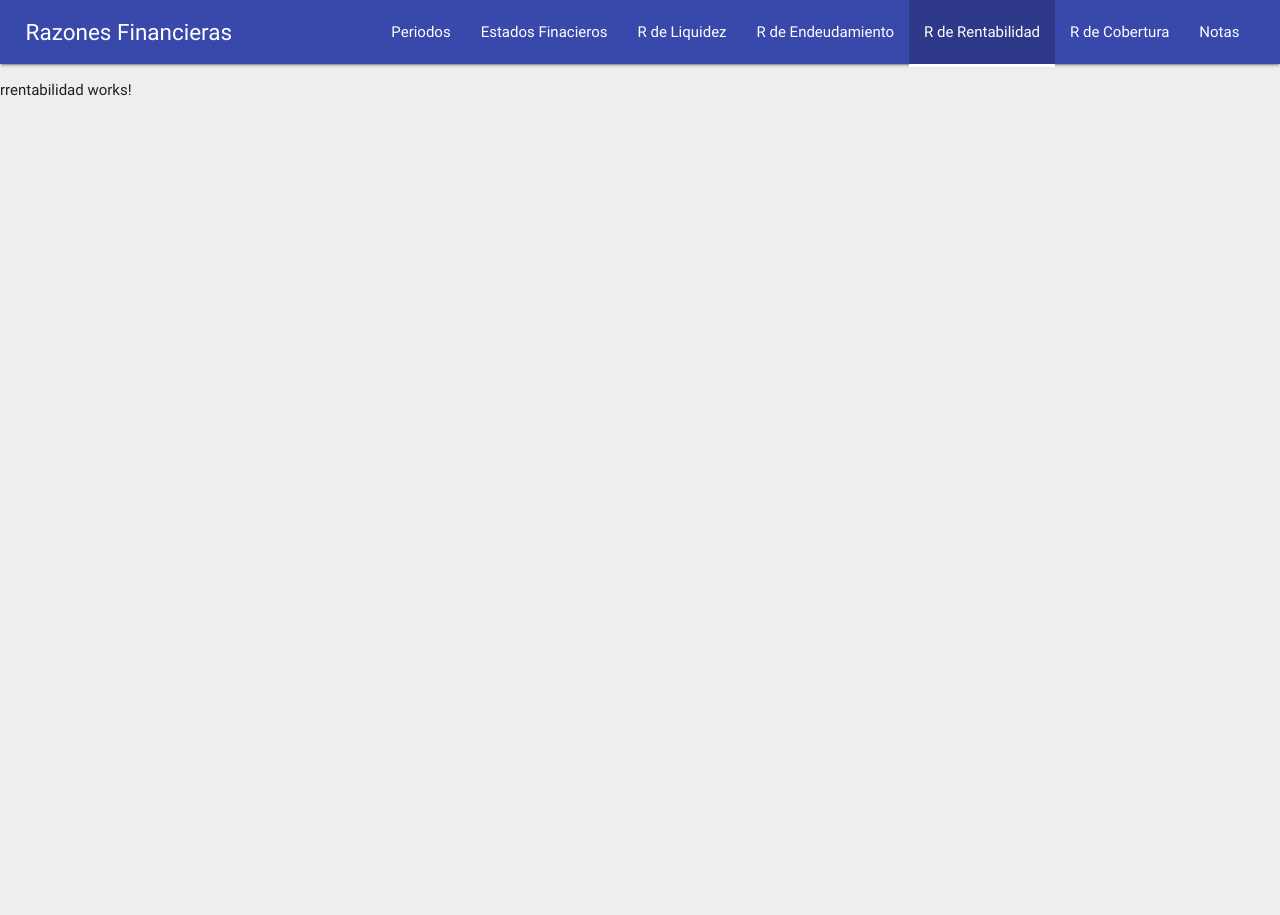
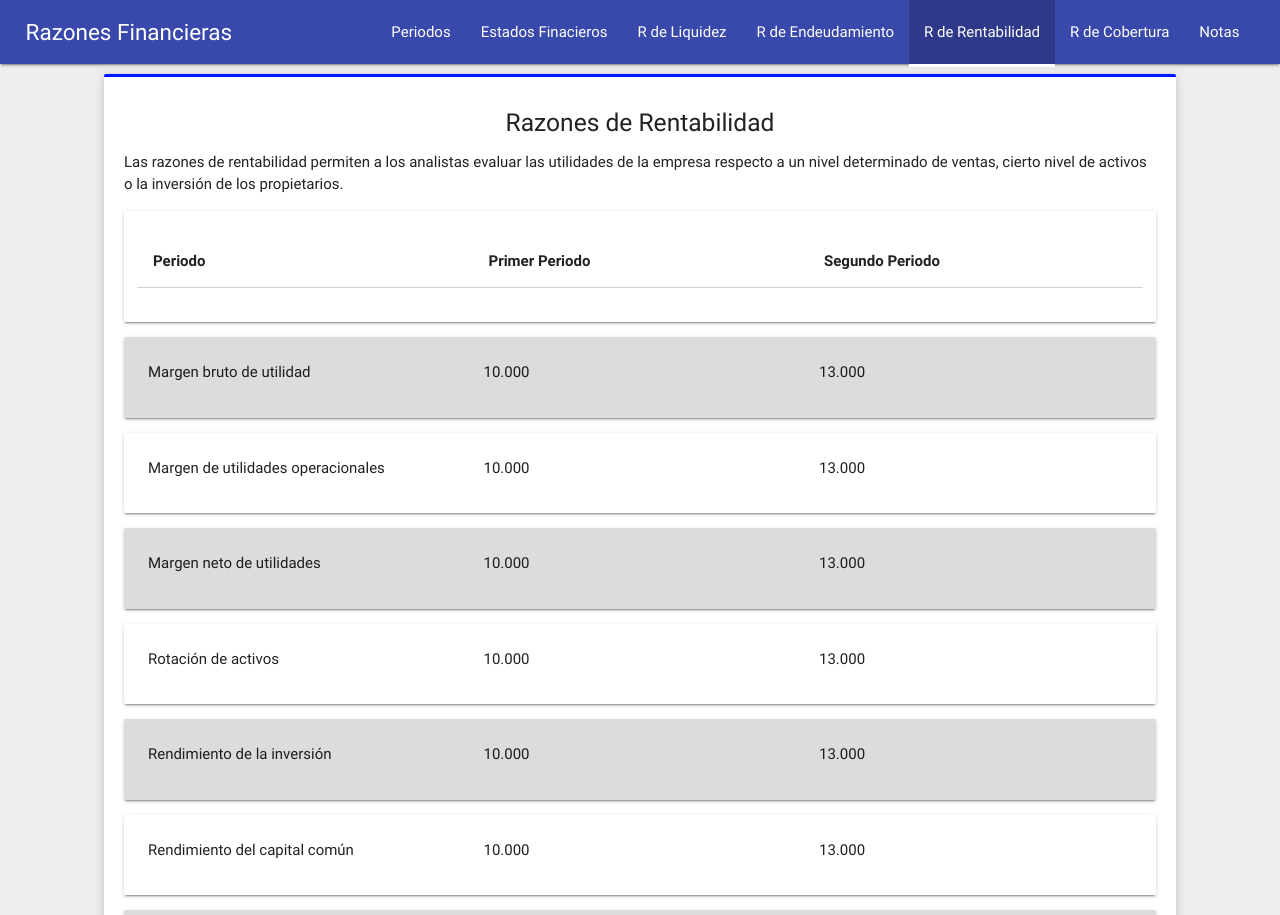
Before and after one commit to cesartoruo15/ProyectoRazonesFinancieras, an Angular app: page /r-rentabilidad in a window 1280 px wide. Shown: the top 915 px of the page. Before the commit the page ends 800 px from the top, so only its background shows below. Built offline with nearby package versions, Linux system fonts and the light colour scheme; what angular2-materialize would draw is missing.

Commit message:
3
interfaz de los componentes

```diff
--- a/src/app/Componentes/estado-financiero/estado-financiero.component.html
+++ b/src/app/Componentes/estado-financiero/estado-financiero.component.html
@@ -4,7 +4,7 @@
         <div class="row">
             <div id="cajas2" class="z-depth-1">
                 <h5 class="center-align">Estado Financiero</h5>
-                <p>Estados Financieros para el periodo de tiempo </p>
+                <p>Estados Financieros para el periodo de tiempo. </p>
                 <div class="row">
                     <h5>Estado de Resultados</h5>
                     <table class="striped">
@@ -83,7 +83,7 @@
                                 <td> 3445</td>
                                 <td> 3445</td>
                             </tr>
-                            <tr class="hide">
+                            <tr >
                                 <td>Total activo circulante</td>
                                 <td> 3445</td>
                                 <td> 3445</td>
--- a/src/app/Componentes/rcobertura/rcobertura.component.html
+++ b/src/app/Componentes/rcobertura/rcobertura.component.html
@@ -1,3 +1,43 @@
-<p>
-  r-cobertura works!
-</p>
+<main>
+  <div class="container">
+    <div class="row">
+      <div id="cajas2" class="z-depth-1">
+        <h5 class="center-align">Razones de Cobertura</h5>
+        <p>Las razones de endeudamiento indican el monto del dinero de otras personas que usa la empresa para generar utilidades. </p>
+        <div class="card-panel ">
+          <div class="row">
+            <table class="striped">
+              <thead>
+                <tr>
+                  <div class="col s4">
+                    <th>Periodo</th>
+                  </div>
+                  <div class="col s4">
+                    <th>Primer Periodo</th>
+                  </div>
+                  <div class="col s4">
+                    <th>Segundo Periodo</th>
+                  </div>
+                </tr>
+              </thead>
+            </table>
+          </div>
+        </div>
+        <div class="card-panel " id="color-rLiquidez">
+          <div class="row">
+            <div class="col s4">Cobertura total del pasivo</div>
+            <div class="col s4">14.000</div>
+            <div class="col s4">6.000</div>
+          </div>
+        </div>
+        <div class="card-panel ">
+          <div class="row">
+            <div class="col s4">Razón de cobertura total</div>
+            <div class="col s4">14.000</div>
+            <div class="col s4">6.000</div>
+          </div>
+        </div>
+      </div>
+    </div>
+  </div>
+</main>
--- a/src/app/Componentes/rendeudamiento/rendeudamiento.component.html
+++ b/src/app/Componentes/rendeudamiento/rendeudamiento.component.html
@@ -1,3 +1,43 @@
-<p>
-  rendeudamiento works!
-</p>
+<main>
+  <div class="container">
+    <div class="row">
+      <div id="cajas2" class="z-depth-1">
+        <h5 class="center-align">Razones de Endeudamiento</h5>
+        <p>Las razones de endeudamiento indican el monto del dinero de otras personas que usa la empresa para generar utilidades. </p>
+        <div class="card-panel ">
+          <div class="row">
+            <table class="striped">
+              <thead>
+                <tr>
+                  <div class="col s4">
+                    <th>Periodo</th>
+                  </div>
+                  <div class="col s4">
+                    <th>Primer Periodo</th>
+                  </div>
+                  <div class="col s4">
+                    <th>Segundo Periodo</th>
+                  </div>
+                </tr>
+              </thead>
+            </table>
+          </div>
+        </div>
+        <div class="card-panel " id="color-rLiquidez">
+          <div class="row">
+            <div class="col s4">Razón de endeudamiento</div>
+            <div class="col s4">14.000</div>
+            <div class="col s4">6.000</div>
+          </div>
+        </div>
+        <div class="card-panel ">
+          <div class="row">
+            <div class="col s4">Razón pasivo capital</div>
+            <div class="col s4">14.000</div>
+            <div class="col s4">6.000</div>
+          </div>
+        </div>
+      </div>
+    </div>
+  </div>
+</main>
--- a/src/app/Componentes/rliquidez/rliquidez.component.html
+++ b/src/app/Componentes/rliquidez/rliquidez.component.html
@@ -3,7 +3,7 @@
     <div class="row">
       <div id="cajas2" class="z-depth-1">
         <h5 class="center-align">Razones de Liquidez</h5>
-        <p>Las razones de liquidez se refieren a la facilidad con la que la empresa puede pagar sus cuentas </p>
+        <p>Las razones de liquidez se refieren a la facilidad con la que la empresa puede pagar sus cuentas. </p>
         <div class="card-panel ">
           <div class="row">
             <table class="striped">
@@ -23,42 +23,42 @@
             </table>
           </div>
         </div>
-        <div class="card-panel hoverable">
+        <div class="card-panel " id="color-rLiquidez">
           <div class="row">
             <div class="col s4">Capital neto de trabajo</div>
             <div class="col s4">10.000</div>
             <div class="col s4">13.000</div>
           </div>
         </div>
-        <div class="card-panel hoverable">
+        <div class="card-panel ">
           <div class="row">
             <div class="col s4">Índice de solvencia</div>
             <div class="col s4">10.000</div>
             <div class="col s4">13.000</div>
           </div>
         </div>
-        <div class="card-panel hoverable">
+        <div class="card-panel " id="color-rLiquidez">
           <div class="row">
             <div class="col s4">Prueba ácida</div>
             <div class="col s4">10.000</div>
             <div class="col s4">13.000</div>
           </div>
         </div>
-        <div class="card-panel hoverable">
+        <div class="card-panel ">
           <div class="row">
             <div class="col s4">Rotación de Inventarios</div>
             <div class="col s4">10.000</div>
             <div class="col s4">13.000</div>
           </div>
         </div>
-        <div class="card-panel hoverable">
+        <div class="card-panel " id="color-rLiquidez">
           <div class="row">
             <div class="col s4">Rotación de Cartera</div>
             <div class="col s4">10.000</div>
             <div class="col s4">13.000</div>
           </div>
         </div>
-        <div class="card-panel hoverable">
+        <div class="card-panel ">
           <div class="row">
             <div class="col s4">Rotación de cuentas por pagar</div>
             <div class="col s4">10.000</div>
--- a/src/app/Componentes/rrentabilidad/rrentabilidad.component.html
+++ b/src/app/Componentes/rrentabilidad/rrentabilidad.component.html
@@ -1,3 +1,78 @@
-<p>
-  rrentabilidad works!
-</p>
+<main>
+  <div class="container">
+    <div class="row">
+      <div id="cajas2" class="z-depth-1">
+        <h5 class="center-align">Razones de Rentabilidad</h5>
+        <p>Las razones de rentabilidad permiten a los analistas evaluar las utilidades de la empresa respecto a un nivel determinado de ventas, cierto nivel de activos o la inversión de los propietarios.</p>
+        <div class="card-panel ">
+          <div class="row">
+            <table class="striped">
+              <thead>
+                <tr>
+                  <div class="col s4">
+                    <th>Periodo</th>
+                  </div>
+                  <div class="col s4">
+                    <th>Primer Periodo</th>
+                  </div>
+                  <div class="col s4">
+                    <th>Segundo Periodo</th>
+                  </div>
+                </tr>
+              </thead>
+            </table>
+          </div>
+        </div>
+        <div class="card-panel " id="color-rLiquidez">
+          <div class="row">
+            <div class="col s4">Margen bruto de utilidad</div>
+            <div class="col s4">10.000</div>
+            <div class="col s4">13.000</div>
+          </div>
+        </div>
+        <div class="card-panel ">
+          <div class="row">
+            <div class="col s4">Margen de utilidades operacionales</div>
+            <div class="col s4">10.000</div>
+            <div class="col s4">13.000</div>
+          </div>
+        </div>
+        <div class="card-panel " id="color-rLiquidez">
+          <div class="row">
+            <div class="col s4">Margen neto de utilidades</div>
+            <div class="col s4">10.000</div>
+            <div class="col s4">13.000</div>
+          </div>
+        </div>
+        <div class="card-panel ">
+          <div class="row">
+            <div class="col s4">Rotación de activos</div>
+            <div class="col s4">10.000</div>
+            <div class="col s4">13.000</div>
+          </div>
+        </div>
+        <div class="card-panel " id="color-rLiquidez">
+          <div class="row">
+            <div class="col s4">Rendimiento de la inversión</div>
+            <div class="col s4">10.000</div>
+            <div class="col s4">13.000</div>
+          </div>
+        </div>
+        <div class="card-panel ">
+          <div class="row">
+            <div class="col s4">Rendimiento del capital común</div>
+            <div class="col s4">10.000</div>
+            <div class="col s4">13.000</div>
+          </div>
+        </div>
+        <div class="card-panel " id="color-rLiquidez">
+          <div class="row">
+            <div class="col s4">Utilidad por acción</div>
+            <div class="col s4">10.000</div>
+            <div class="col s4">13.000</div>
+          </div>
+        </div>
+      </div>
+    </div>
+  </div>
+</main>
--- a/src/styles.css
+++ b/src/styles.css
@@ -58,6 +58,10 @@
     padding-bottom: 5px;
   }
 
+  #color-rLiquidez{
+    background-color: gainsboro;
+  }
+
   nav .brand-logo {
     font-size: 1.5rem;
 }
```
